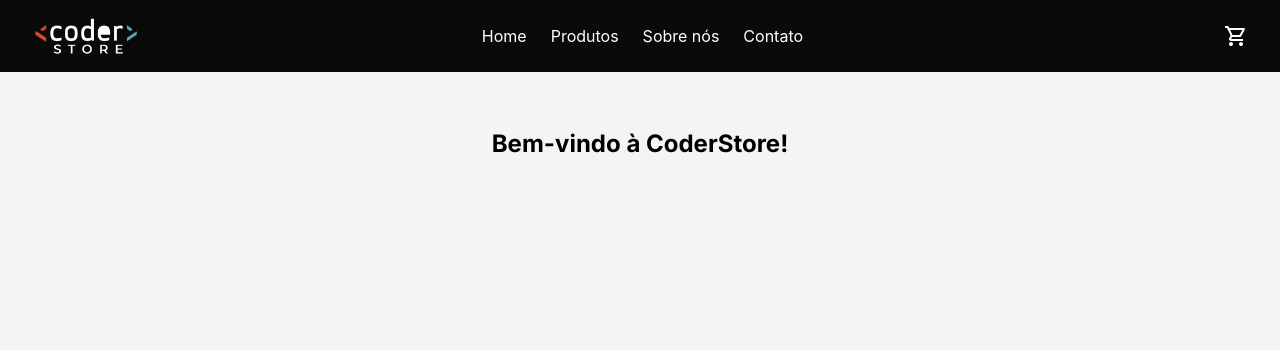
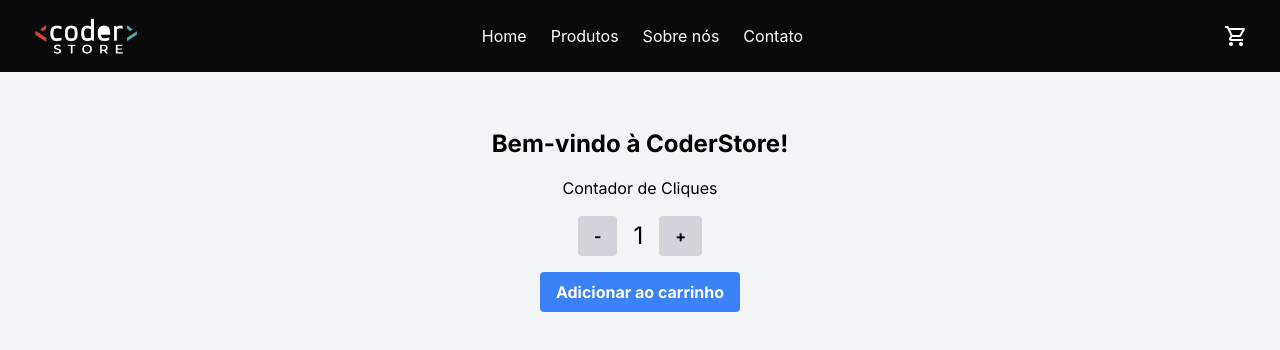
Before and after one commit to mvmede/coder-store, a React (Create React App) app: page / in a window 1280 px wide. Shown: the top 350 px of the page. Built offline with nearby package versions, Linux system fonts and the light colour scheme.

Commit message:
Feat: Entrega do Contador

```diff
--- a/src/App.js
+++ b/src/App.js
@@ -1,6 +1,7 @@
 import React from 'react';
 import Header from './components/Header/header';
 import ItemListContainer from "./components/ItemListContainer";
+import ItemCount from './components/contador/ClickCounter';
 
 
 function App() {
@@ -9,6 +10,9 @@ function App() {
       <Header />
       <div className='flex-1 text-center pt-10 font-sans'>
         <ItemListContainer greeting="Bem-vindo à CoderStore!" />
+
+        <h1>Contador de Cliques</h1>
+        <ItemCount />
       </div>
     </div>
   );
--- /dev/null
+++ b/src/components/contador/ClickCounter.js
@@ -0,0 +1,41 @@
+import React, { useState } from 'react';
+
+export default function ItemCount() {
+    const [count, setCount] = useState(1);
+
+    const increment = () => setCount(count + 1);
+
+    const decrement = () => {
+        if (count > 1) {
+            setCount(count - 1);
+        }
+    };
+
+    const resetCount = () => setCount(1);
+
+    return (
+        <div className="p-4 text-center">
+            <div className="flex items-center justify-center space-x-4 mb-4">
+                <button
+                    onClick={decrement}
+                    className="bg-gray-300 text-black font-bold py-2 px-4 rounded"
+                >
+                    -
+                </button>
+                <span className="text-2xl">{count}</span>
+                <button
+                    onClick={increment}
+                    className="bg-gray-300 text-black font-bold py-2 px-4 rounded"
+                >
+                    +
+                </button>
+            </div>
+            <button
+                onClick={resetCount}
+                className="bg-blue-500 hover:bg-blue-700 text-white font-bold py-2 px-4 rounded"
+            >
+                Adicionar ao carrinho
+            </button>
+        </div>
+    );
+}
```
